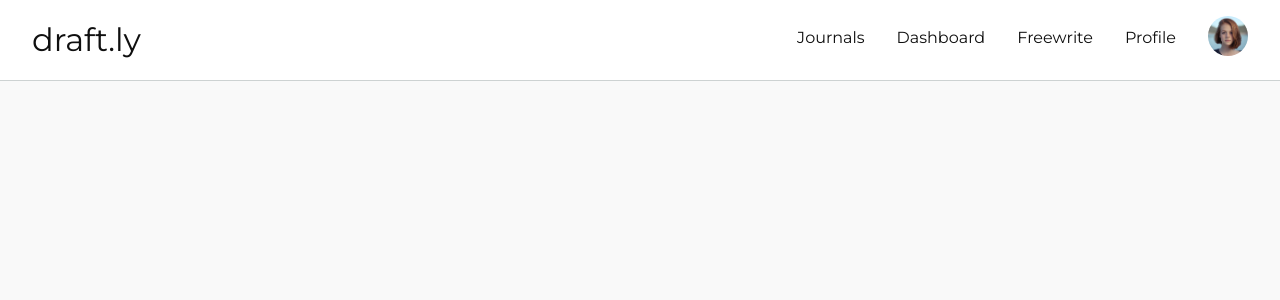
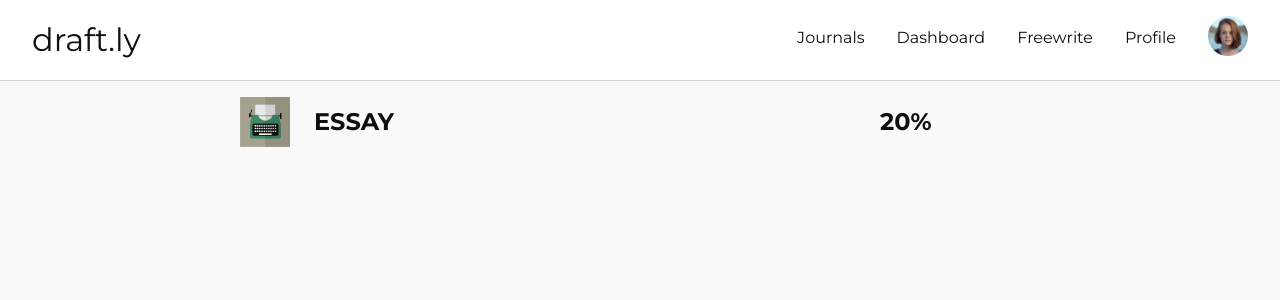
Before and after one commit to davidpowellme/draftly, a Jekyll site: the page built from index.html, in a window 1280 px wide. Shown: the top 300 px of the page. Built offline with Jekyll 4.4.1, drawn with Linux system fonts in a browser that asks for light colours; nearby versions of some CDN libraries.

```diff
--- a/index.html
+++ b/index.html
@@ -1,8 +1,13 @@
 ---
 layout: default
 ---
+<div class="title-wrapper">
+	<div class="title-cat"></div>
+	<h2><span>Essay</span> <span>20%</span></h2>
+</div>
 
-<div class="home">
-
-
-</div>
+<main>
+	<article>
+		<div></div>
+	</article>
+</main>
```
